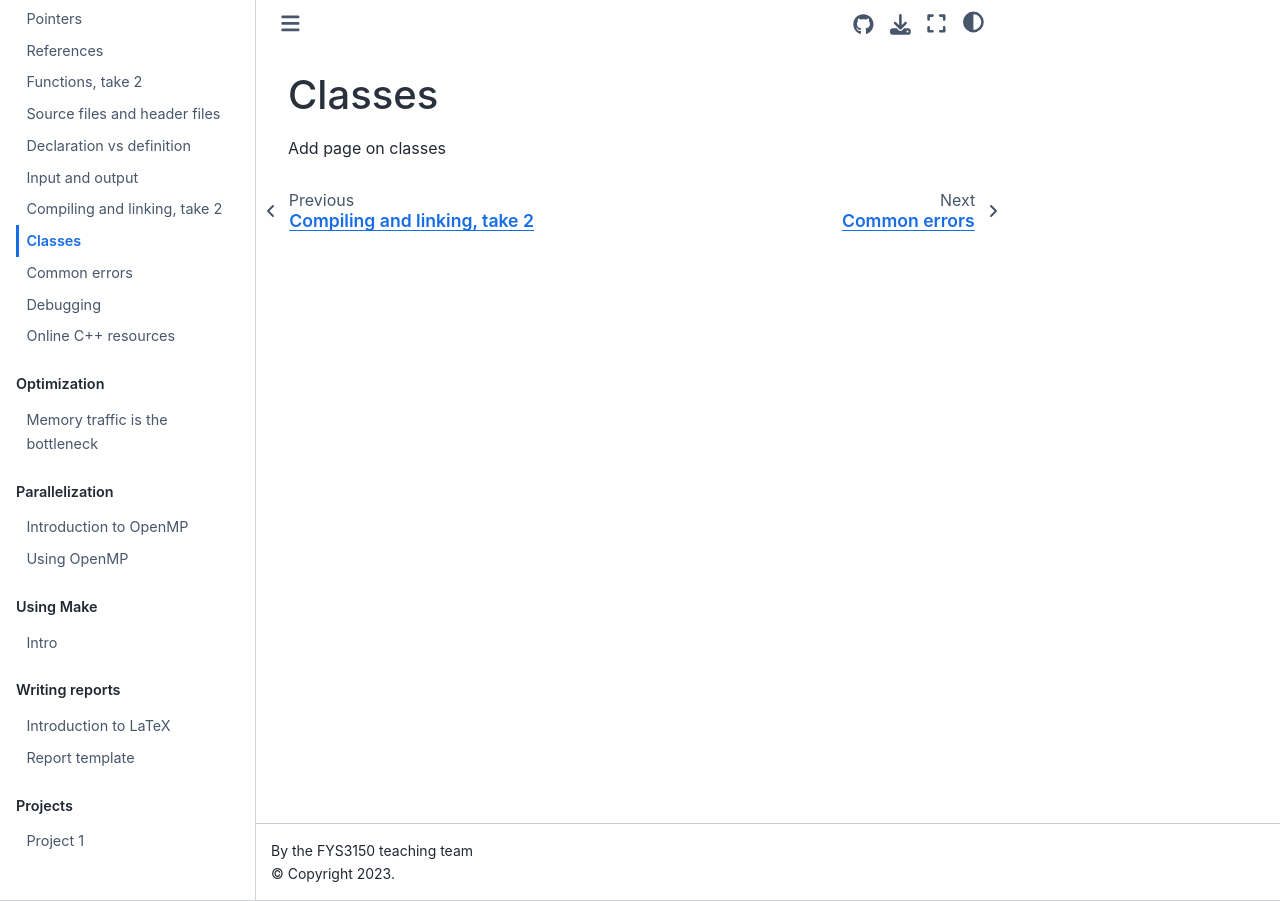
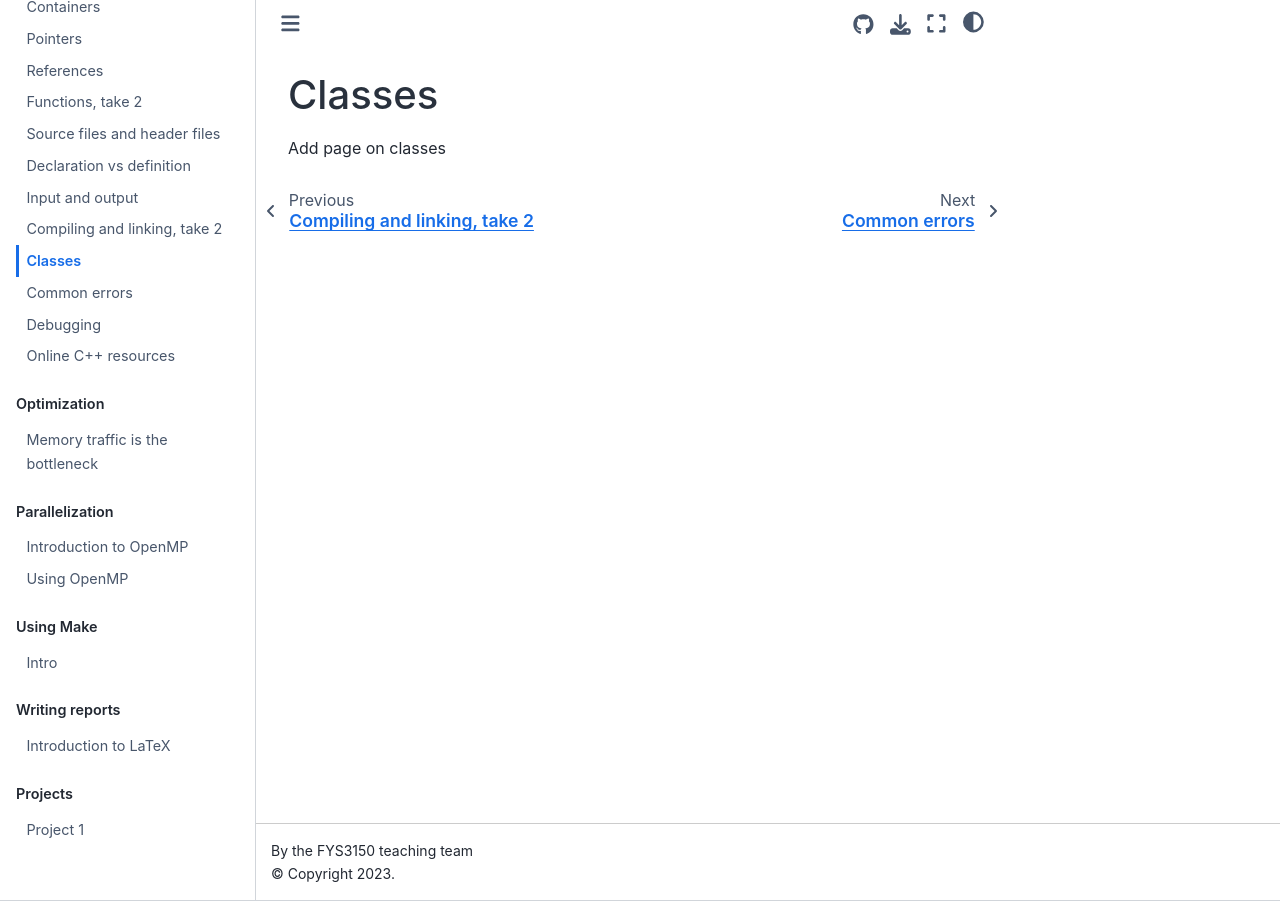
Before and after one commit to anderkve/FYS3150, a Jupyter Book: the page built from book/introduction_to_cpp/classes.md, in a window 1280 px wide. Built offline with Jupyter Book 1.0.4 settings and Sphinx 7.4.7 and the Sphinx Book theme 1.1.4, drawn with Linux system fonts in a browser that asks for light colours.

Commit message:
removed redudant section under latex.

```diff
--- a/_toc.yml
+++ b/_toc.yml
@@ -62,7 +62,6 @@ parts:
   - caption: Writing reports
     chapters:
       - file: book/writing_reports/introduction_to_latex
-      - file: book/writing_reports/report_template
 
   - caption: Projects
     chapters:
```
